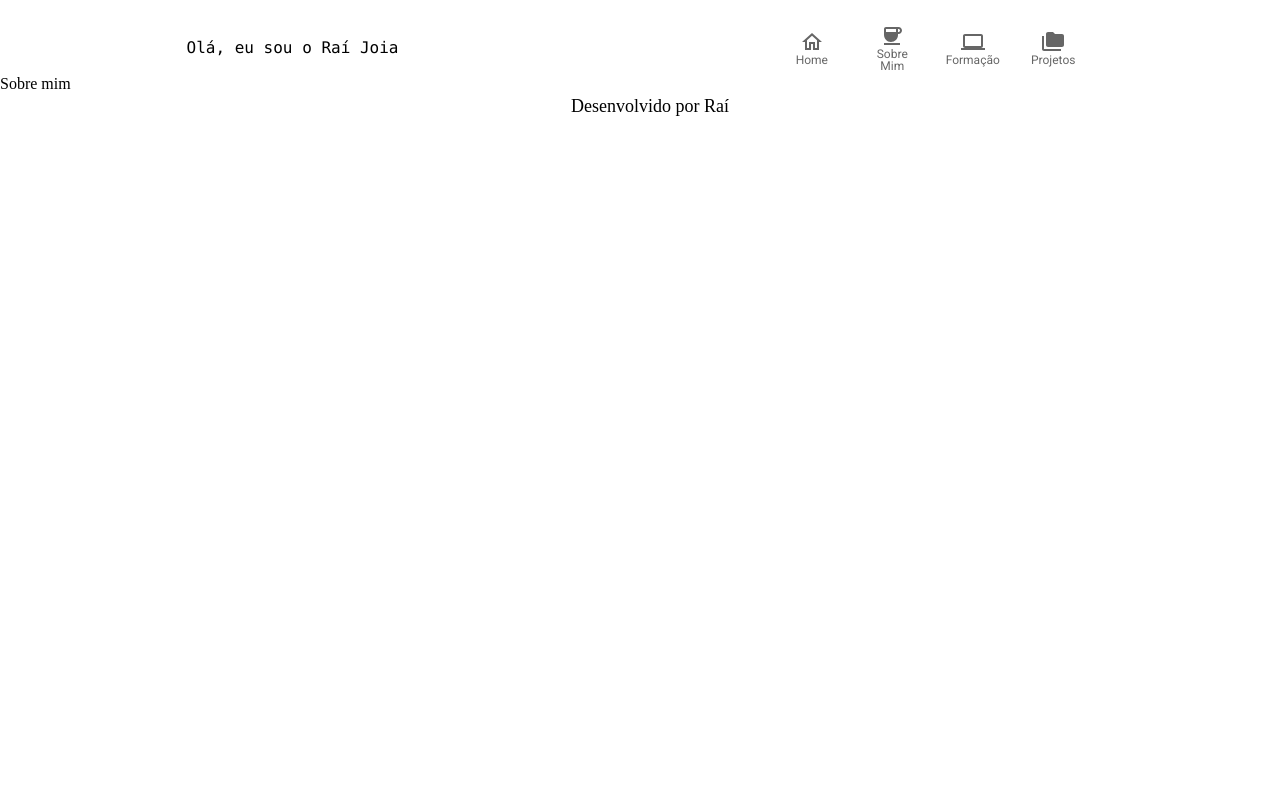
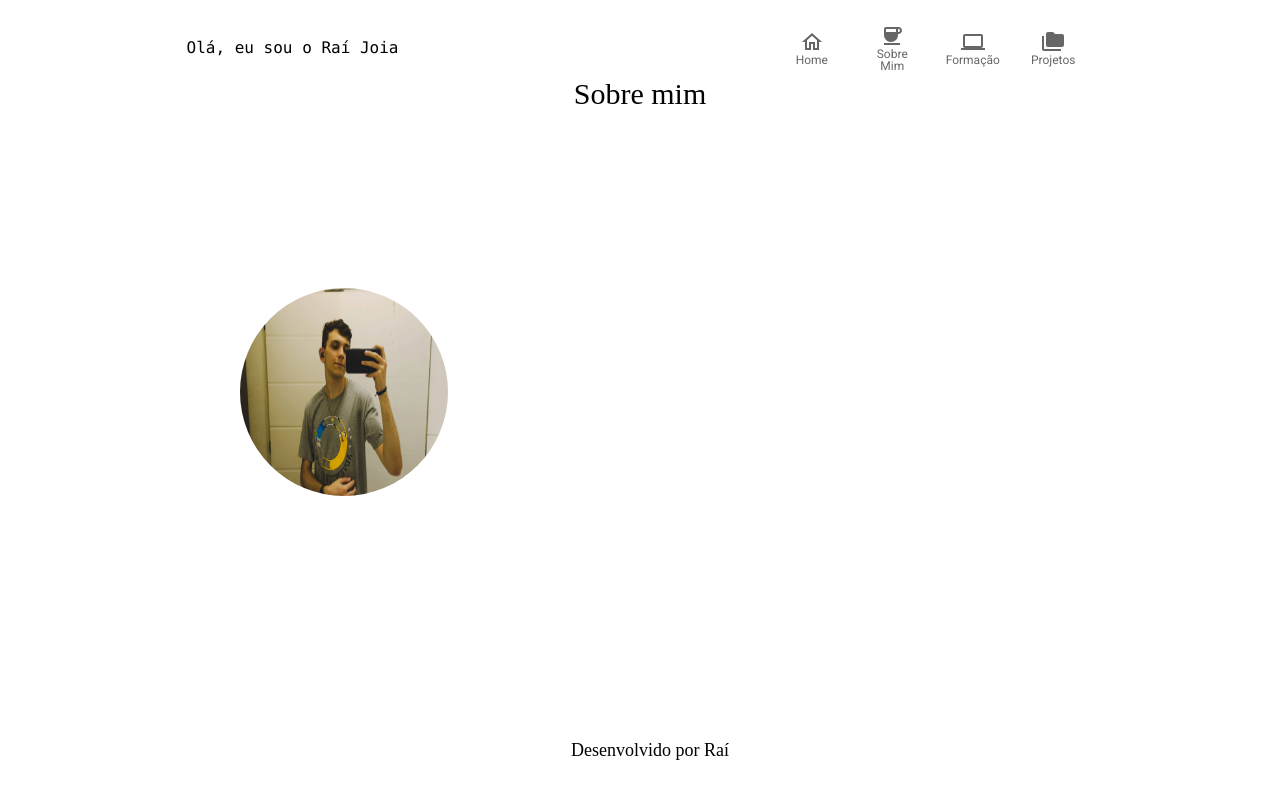
Before and after one commit to Raijoia/portfolio_2.0, a React (Vite) app: page /sobremim in a window 1280 px wide. Built offline with nearby package versions, Linux system fonts and the light colour scheme.

Commit message:
refactor inicio div for main and AboutMe text

```diff
--- a/src/components/AboutMe/index.tsx
+++ b/src/components/AboutMe/index.tsx
@@ -1,7 +1,13 @@
+import InicioRight from "../InicioRight"
+
 const AboutMe = () => {
   return (
-    <h3>Sobre mim</h3>
-
+    <>
+      <h3 className="text-center text-3xl" >Sobre mim</h3>
+      <main className="md:grid md:grid-cols-2 justify-center gap-40  pt-44 pb-60 ml-28 mr-28">
+        <InicioRight />
+      </main>
+    </>
   )
 }
 
--- a/src/pages/Inicio/index.tsx
+++ b/src/pages/Inicio/index.tsx
@@ -3,10 +3,10 @@ import InicioRight from "../../components/InicioRight"
 
 const Inicio = () => {
   return (
-    <div className="md:grid md:grid-cols-2 justify-center gap-40  pt-44 pb-60 ml-28 mr-28">
+    <main className="md:grid md:grid-cols-2 justify-center gap-40  pt-44 pb-60 ml-28 mr-28">
       <InicioLeft />
       <InicioRight />
-    </div>
+    </main>
   )
 }
 
```
